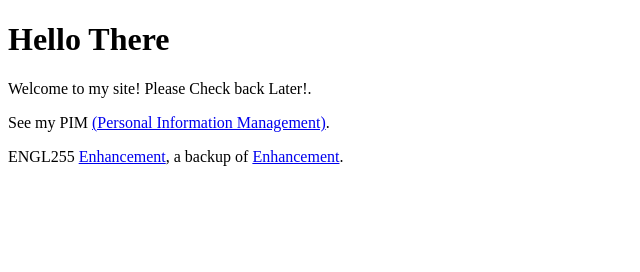
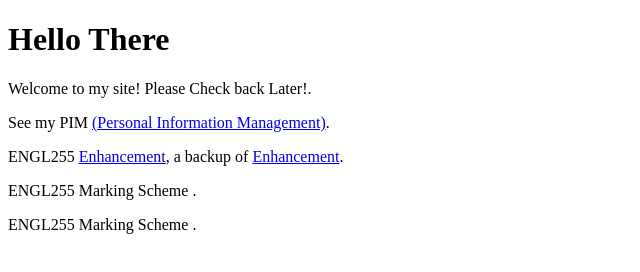
Before and after one commit to welpdx/welpdx.github.io, a plain HTML site: page index.html in a window 1280 px wide. Shown: the whole page, without its empty margins (0-640 px from the left). Drawn offline with Linux system fonts and the light colour scheme; a script that the page names is missing.

Commit message:
added engl255 marking scheme

```diff
--- a/index.html
+++ b/index.html
@@ -11,6 +11,9 @@
 <p>Welcome to my site! Please Check back Later!.</p>
 <p>See my PIM <a href="https://welpdx.github.io/demo123demo/000_index">(Personal Information Management)</a>.
 <p>ENGL255 <a href="https://2add.github.io/Engl255_Enhancement/">Enhancement</a>, a backup of <a href="http://www.pearsoned.ca/highered/divisions/text/brundage08/index.html">Enhancement</a>.
+<p>ENGL255 Marking Scheme <a href="./MarkingScheme.html"></a>.
+<p>ENGL255 Marking Scheme <a href="https://welpdx.github.io/MarkingScheme.html
+"></a>.
 <script src="https://www.w3counter.com/tracker.js?id=135912"></script>
 </body>
 </html>
```
